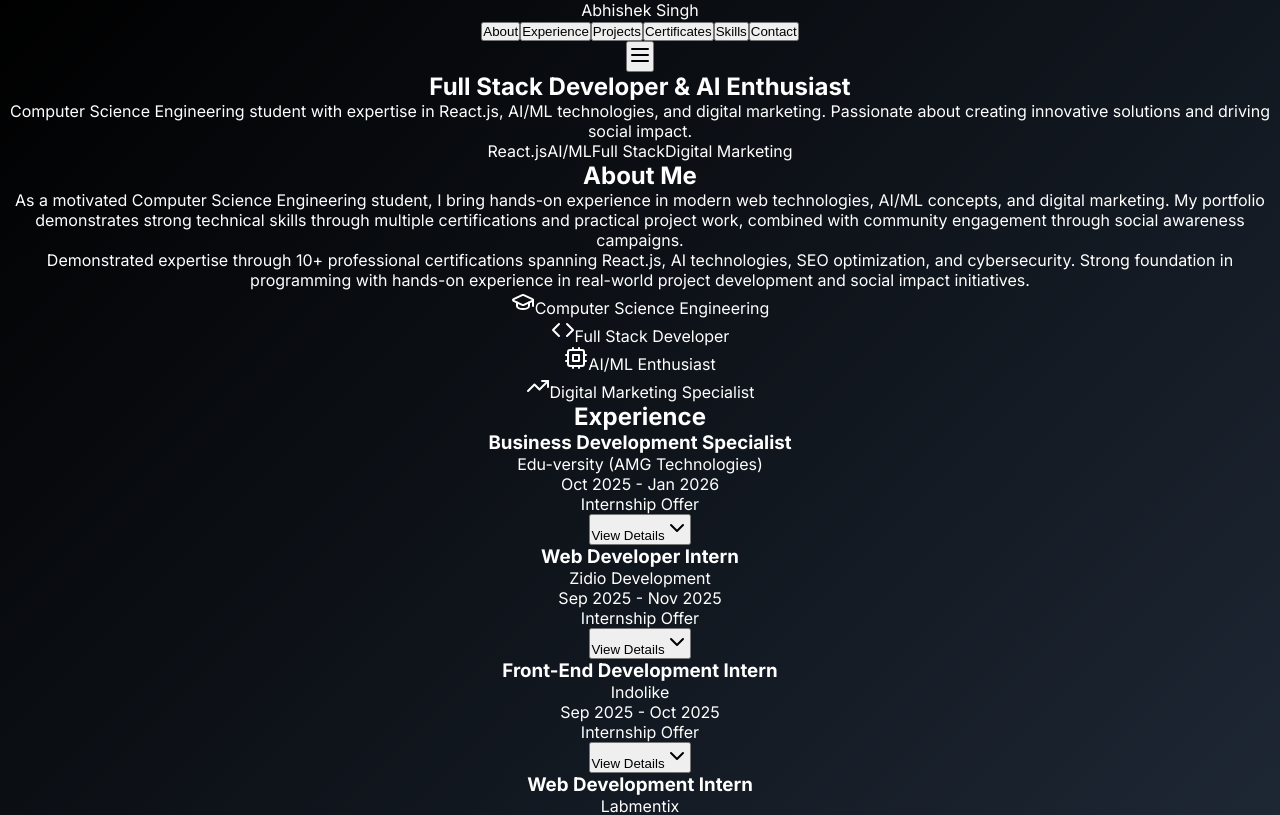
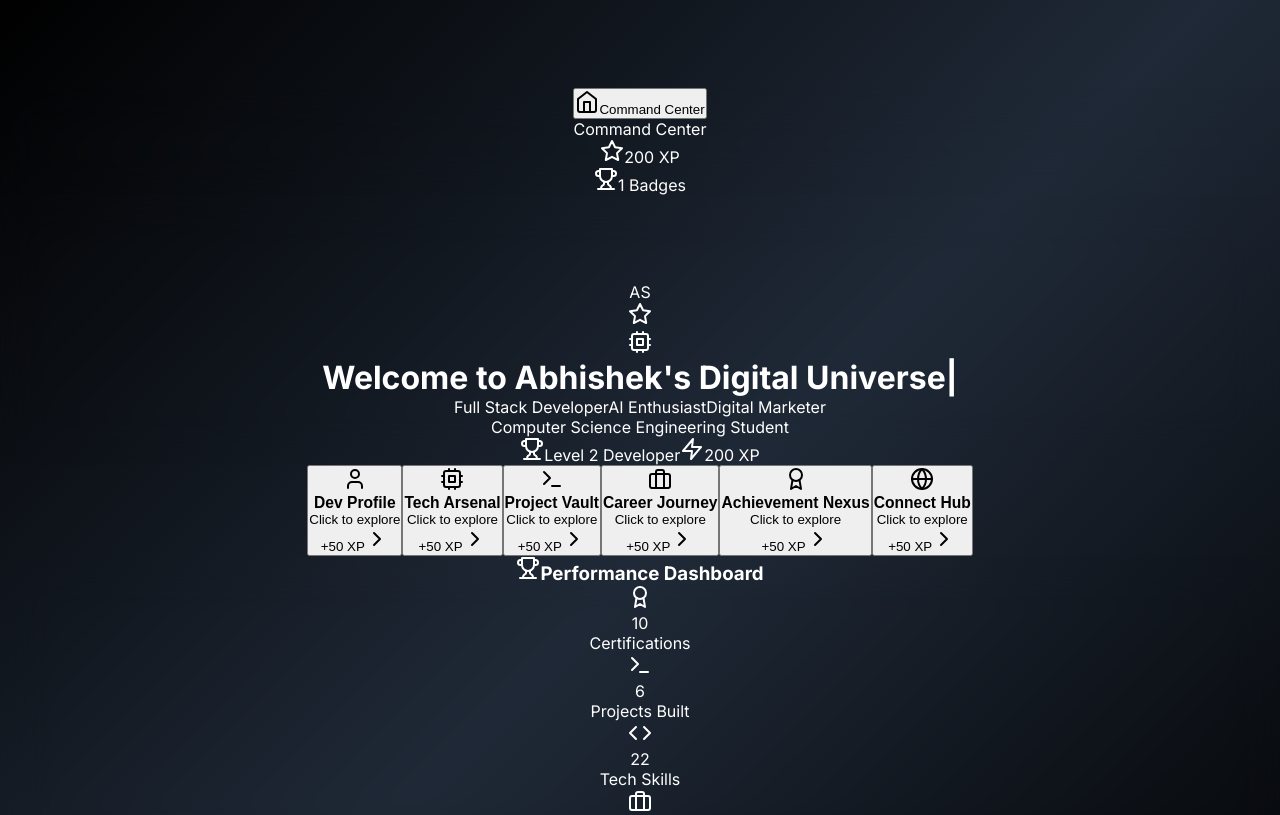
Before and after one commit to Abhisheksingh17cyber/2ndportfolio, a React (Create React App) app: page / in a window 1280 px wide. Shown: the top 815 px of the page. Built offline with nearby package versions, Linux system fonts and the light colour scheme; the HTML template or start-up script is replaced by a standard one.

Commit message:
fix: remove corrupted ProfessionalGamePortfolio and use clean GamePortfolio component

```diff
--- a/src/App.js
+++ b/src/App.js
@@ -1,11 +1,11 @@
 import React from 'react';
-import MinimalistPortfolio from './components/MinimalistPortfolio';
+import GamePortfolio from './components/GamePortfolio';
 import './App.css';
 
 function App() {
   return (
     <div className="App">
-      <MinimalistPortfolio />
+      <GamePortfolio />
     </div>
   );
 }
```
Also changed, not shown: .playwright-mcp/minimalist-portfolio-certificates.png (added).
